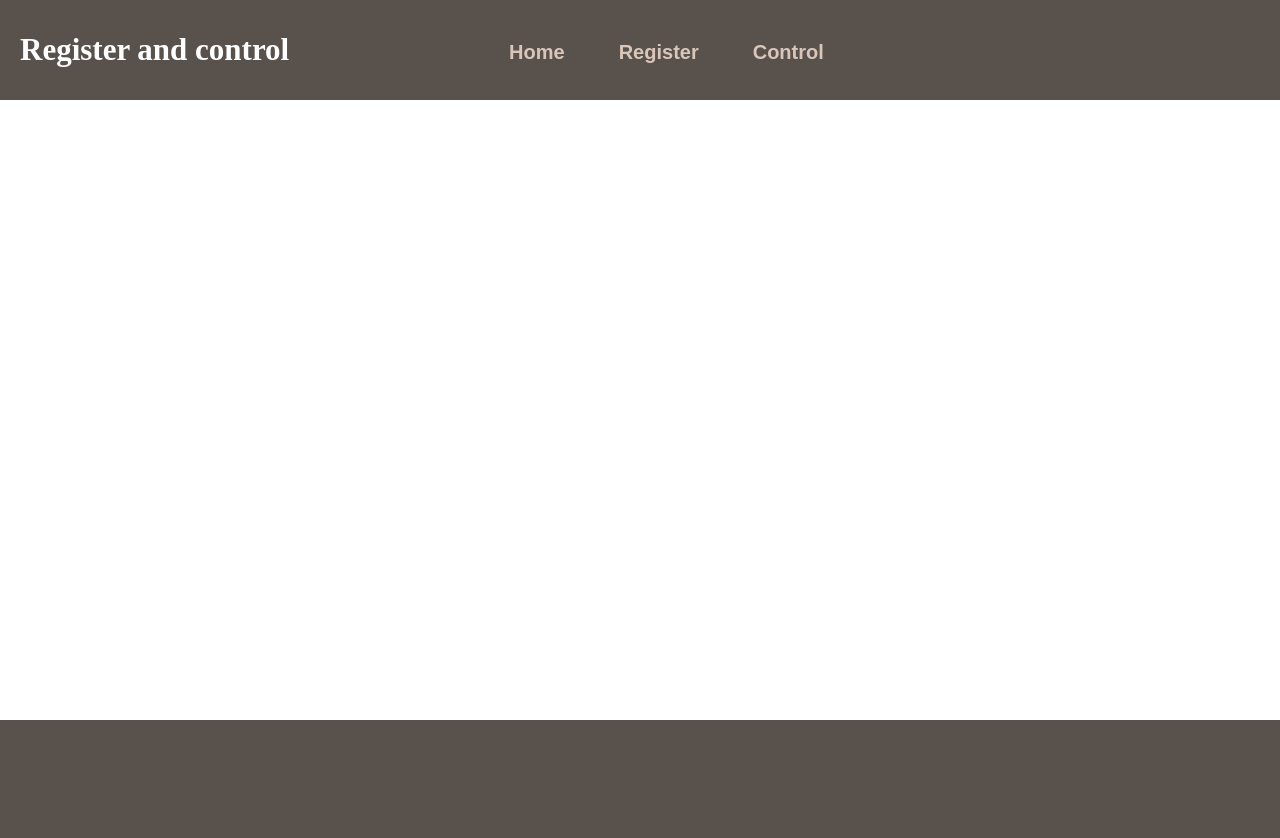
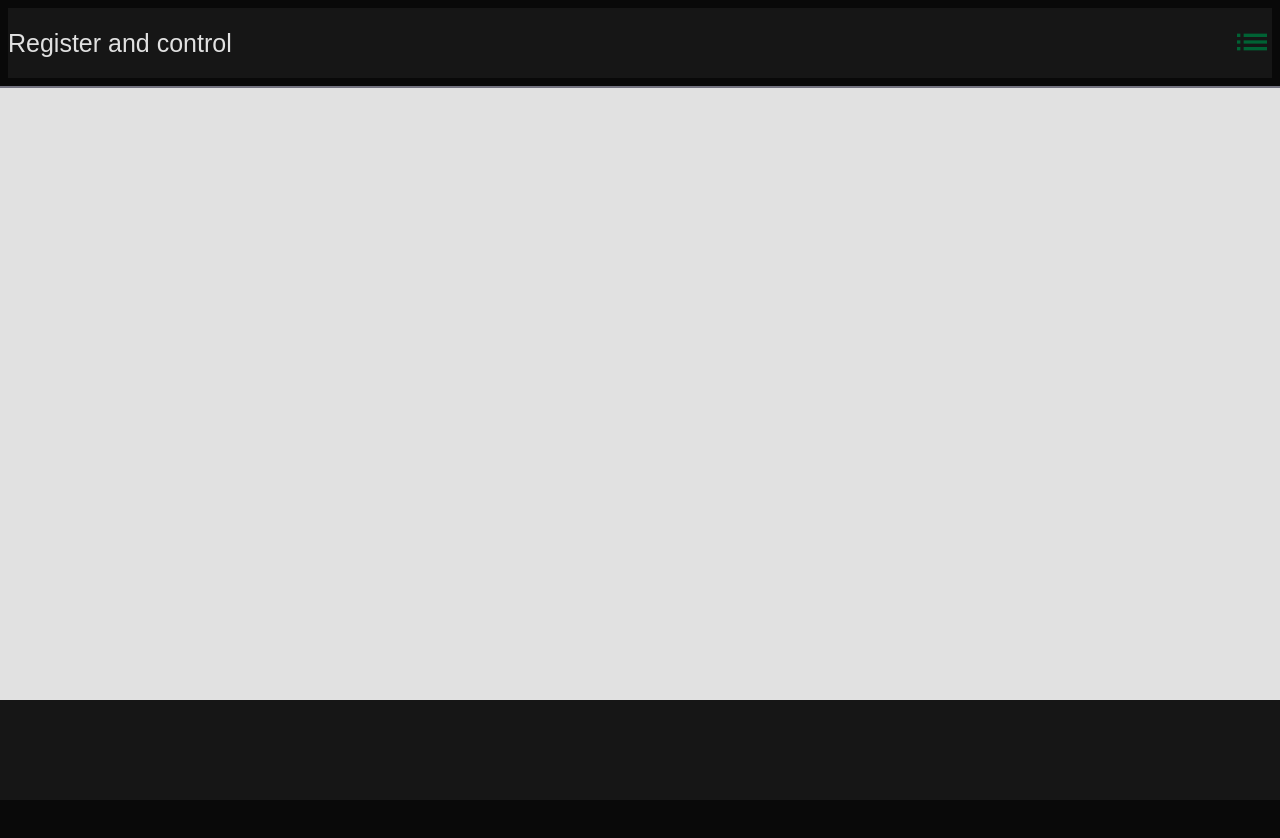
Before and after one commit to natavitoriano/Registration_of_people, a website: page index.html in a window 1280 px wide. After the commit the page ends 800 px from the top, so only its background shows below. Drawn offline with Linux system fonts and the light colour scheme.

Commit message:
Updating and redoing header, and page styling

```diff
--- a/css/colors.css
+++ /dev/null
@@ -1,16 +0,0 @@
-.main-color{
-    background-color: #59514C;
-    background: #59514C;
-}
-
-.secundary-color{
-    background-color: #9C8E84;
-}
-
-.terciary-color{
-    background-color: #D9C6B9;
-}
-
-.font-color{
-    color: #59514C;
-}
--- a/css/fonts.css
+++ /dev/null
@@ -1,6 +0,0 @@
-.font-header{
-    color: white;
-    font-size: 31px;
-    font-family: 'Times New Roman', Times, serif;
-    font-weight: bold;
-}
--- a/css/styles.css
+++ b/css/styles.css
@@ -2,40 +2,23 @@
     padding: 0;
     margin: 0;
     box-sizing: border-box;
-    font-family: 'Times New Roman', Times, serif;
 }
 
-.header-title{
-    position: absolute;
-    margin: -18px 0px 0px 20px;
-    top: 50%;
+:root{
+    --black: #090909;
+    --black-low: #161616;
+    --green-darker: #004324;
+    --green-darker-secundary: #006234;
+    --green: #00A156;
+    --green-light: #00C167;
+    --grey-blue: #737380;
+    --white: #E1E1E1;
 }
 
-.menu-bar{
-    position: absolute;
-    top: 50%;
-    left: 50%;
-    margin-left: -155.92px;
-    margin-top: -9px;
-}
-
-.menu-bar li{
-    display: inline-block;
-}
-
-.menu-bar a{
-    font-size: 20px;
-    padding: 25px;
-    font-family: 'Oswald', sans-serif;
-    color: #D9C6B9;
-    text-decoration: none;
-    font-weight: bold;
-    border-radius: 10px;
-}
-
-.menu-bar li :hover{
-    background-color: #9C8E84;
-    color: white;
+html{
+    font-size: 62.5%;
+    background-color: var(--black);
+    font-family: sans-serif;
 }
 
 header{
@@ -43,69 +26,82 @@ header{
     position: sticky;
     top: 0px;
     grid-area: header;
+    display: flex;
+    border-bottom: solid 2px var(--grey-blue);
 }
+
+.header-flex{
+    display: flex;
+    justify-content: space-between;
+    align-items: center;
+    margin: .8rem;
+    width: 100%;
+    background-color: var(--black-low);
+}
+
+.font-header-title{
+    color: var(--white);
+    font-weight: normal;
+    font-size: 2.5rem;
+}
+
+.btn-header{
+    background-color: var(--black-low);
+    border: none;
+}
+
+.btn-header span:active{
+    opacity: 50%;
+}
+
+.material-icons{
+    color: var(--green-darker-secundary);
+    font-size: 4rem;
+}
+
+.menu-bar{
+    display: none;
+}
+
+.menu-bar ul{
+    display: flex;
+    list-style: none;
+}
+
+.menu-bar a{
+    text-decoration: none;
+    color: var(--grey-blue);
+}
+
 
 main{
     grid-area: main;
+    background-color: var(--white);
 }
 
-footer{
+.main-footer{
     grid-area: footer;
+    background-color: var(--black-low);
 }
 
-body{
-    height: 100%;
+.container-main{
     display: grid;
-    min-height: 100vh;
     grid-template-columns: 1fr;
-    grid-template-rows: 100px 1fr 80px;
+    grid-template-rows: 8.8rem 1fr 10rem;
     grid-template-areas:
         'header'
         'main'
         'footer';
+    min-height: 100vh;
 }
 
-@media screen and (max-width: 920px){
-    .header-title{
-        display: none;
-    }
-}
+@media (min-width: 576px) {  }
 
-@media screen and (max-device-width: 700px){
 
-}
+@media (min-width: 768px) {  }
 
-@media screen and (max-width: 700px) {
-    body {
-        grid-template-columns: 1fr;
-        grid-template-rows: 80px 1fr 80px;
-        grid-template-areas:
-            'header'
-            'main'
-            'footer';
-    }
 
-    .menu-bar a{
-        padding: 20px;
-    }
+@media (min-width: 992px) {  }
 
-    .menu-bar{
-        left: 0%;
-        margin-left: 20px;
-    }
-}
 
-@media screen and (max-device-width: 700px) {
-    body {
-        grid-template-columns: 1fr;
-        grid-template-rows: 80px 1fr 80px;
-        grid-template-areas:
-            'header'
-            'main'
-            'footer';
-    }
-
-    .menu-bar a{
-        padding: 16px;
-    }
-}
+@media (min-width: 1200px) {  }
--- a/index.html
+++ b/index.html
@@ -1,19 +1,23 @@
 <!DOCTYPE html>
-<html>
+<html lang="pt-br">
     <head>
-        <link rel="stylesheet" href="css/fonts.css">
-        <link rel="stylesheet" href="css/colors.css">
+        <meta charset="utf-8">
+        <link href="https://fonts.googleapis.com/icon?family=Material+Icons" rel="stylesheet">
         <link rel="stylesheet" href="css/styles.css">
-        <meta charset="utf-8">
+        <meta name="viewport" content="width=device-width, initial-scale=1.0">
         <title>Register and control</title>
     </head>
     <body>
-        <header class="main-color">
+        <div class="container-main">
+            <header>
+                <div class="header-flex">
                     <div class="header-title">
-                <h1 class="font-header">Register and control</h1>
+                        <h1 class="font-header-title">Register and control</h1>
                     </div>
-            <nav class="main-color">
-                <div class="menu-bar">
+                    <button class="btn-header">
+                        <span class="material-icons">list</span>
+                    </button>
+                    <nav class="menu-bar">
                         <ul>
                             <li>
                                 <a href="#">Home</a>
@@ -25,14 +29,13 @@
                                 <a href="#">Control</a>
                             </li>
                         </ul>
+                    </nav>
                 </div>
-            </nav>
             </header>
             <main>
-
             </main>
-        <footer class="main-color" style="height: 1000px;">
-
+            <footer class="main-footer">
             </footer>
+    </div>
     </body>
 </html>
```
Lines whose indentation alone changed are shown as unchanged.
